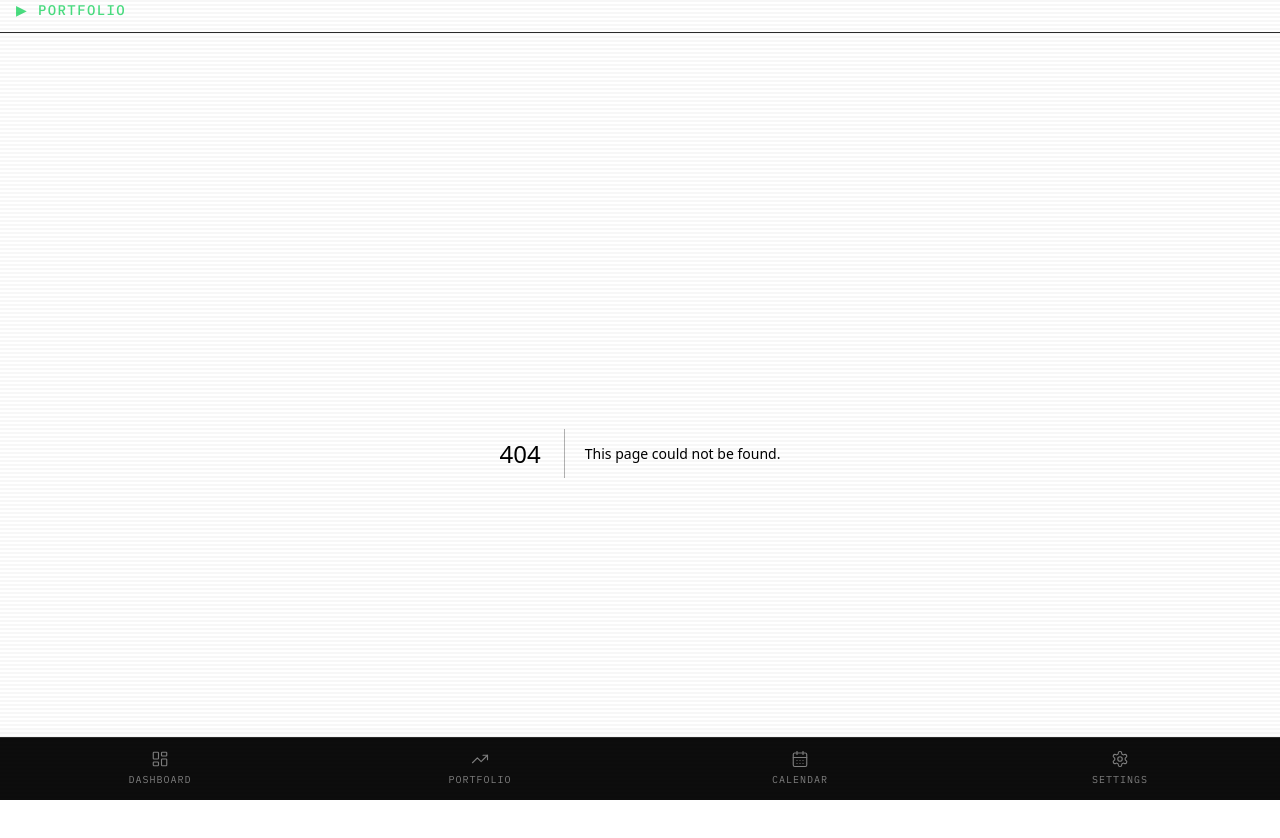
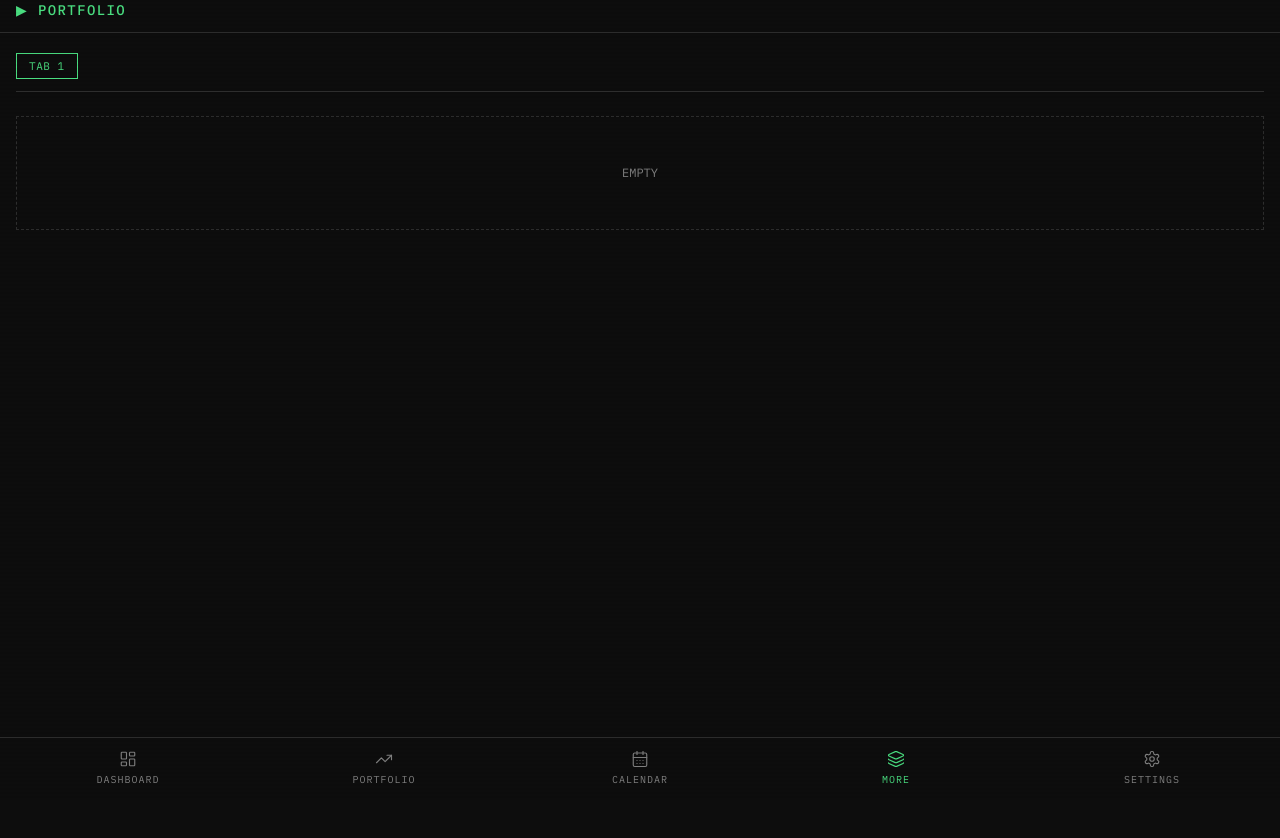
Before and after one commit to samb-park/DividendTracker, a Next.js app: page /more in a window 1280 px wide. Before the commit this address had no page. Shown: the top 838 px of the page. After the commit the page ends 800 px from the top, so only its background shows below. Built offline with nearby package versions, Linux system fonts and the light colour scheme.

Commit message:
feat: add MORE tab to bottom nav with top-tab layout
New /more route with a top-tab switcher for miscellaneous features.

Co-Authored-By: Claude Sonnet 4.6 <noreply@anthropic.com>

```diff
--- /dev/null
+++ b/src/app/more/page.tsx
@@ -0,0 +1,39 @@
+"use client";
+
+import { useState } from "react";
+
+const TABS = [
+  { key: "tab1", label: "TAB 1" },
+] as const;
+
+type TabKey = (typeof TABS)[number]["key"];
+
+export default function MorePage() {
+  const [activeTab, setActiveTab] = useState<TabKey>("tab1");
+
+  return (
+    <div>
+      {/* Top tab bar */}
+      <div className="flex gap-1 mb-6 border-b border-border pb-3">
+        {TABS.map((tab) => (
+          <button
+            key={tab.key}
+            onClick={() => setActiveTab(tab.key)}
+            className={`btn-retro text-xs px-3 py-1 ${
+              activeTab === tab.key ? "btn-retro-primary" : ""
+            }`}
+          >
+            {tab.label}
+          </button>
+        ))}
+      </div>
+
+      {/* Tab content */}
+      {activeTab === "tab1" && (
+        <div className="text-muted-foreground text-xs text-center py-12 border border-dashed border-border">
+          EMPTY
+        </div>
+      )}
+    </div>
+  );
+}
--- a/src/components/bottom-nav.tsx
+++ b/src/components/bottom-nav.tsx
@@ -2,12 +2,13 @@
 
 import { usePathname } from "next/navigation";
 import Link from "next/link";
-import { LayoutDashboard, TrendingUp, CalendarDays, Settings } from "lucide-react";
+import { LayoutDashboard, TrendingUp, CalendarDays, Layers, Settings } from "lucide-react";
 
 export const tabs = [
   { href: "/",          label: "DASHBOARD", icon: LayoutDashboard },
   { href: "/portfolio", label: "PORTFOLIO",  icon: TrendingUp },
   { href: "/calendar",  label: "CALENDAR",   icon: CalendarDays },
+  { href: "/more",      label: "MORE",       icon: Layers },
   { href: "/settings",  label: "SETTINGS",   icon: Settings },
 ];
 
```
